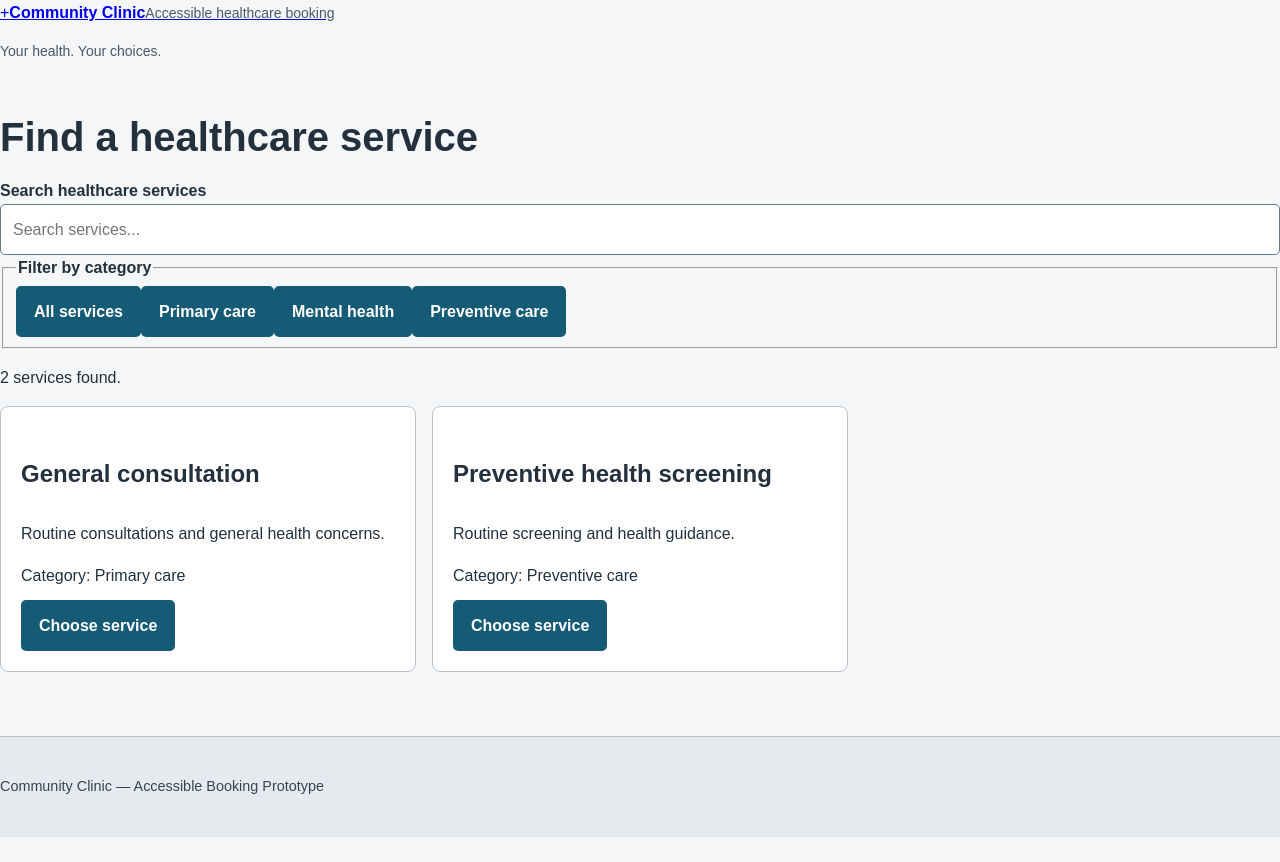
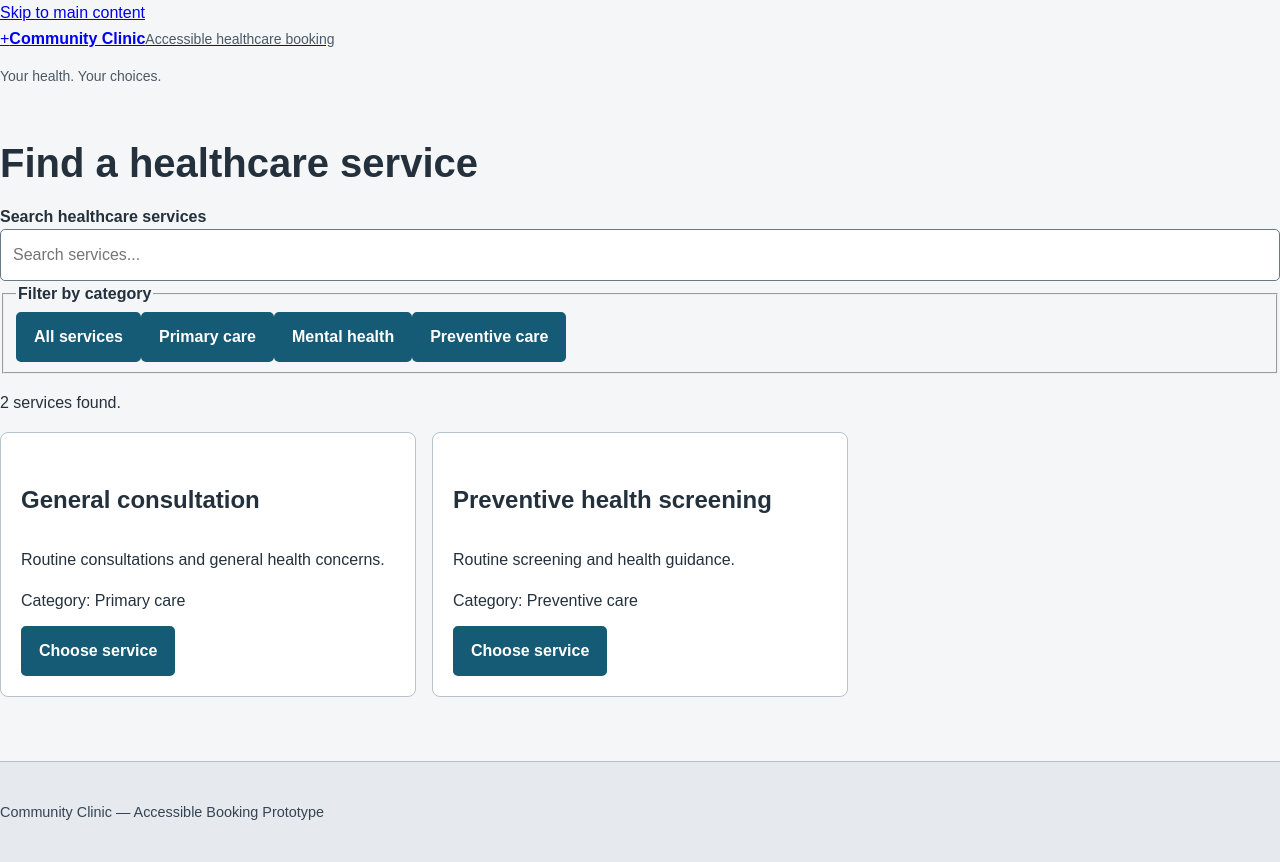
Before and after one commit to israelmogashoa1705/md-2026-0143, a React (Vite) app: page / in a window 1280 px wide. Before the commit the page ends 837 px from the top, so only its background shows below. Built offline with nearby package versions, Linux system fonts and the light colour scheme.

Commit message:
Updated App.jsx

```diff
--- a/src/App.jsx
+++ b/src/App.jsx
@@ -1,3 +1,4 @@
+
 import { useState } from "react";
 import Header from "./components/Header.jsx";
 import ServiceDirectory from "./components/ServiceDirectory.jsx";
@@ -16,11 +17,17 @@ function App() {
 
   return (
     <>
+      <a className="skip-link" href="#main">
+        Skip to main content
+      </a>
+
       <Header />
 
       <main id="main" className="container main-content">
         {!selectedService && (
-          <ServiceDirectory onChooseService={setSelectedService} />
+          <ServiceDirectory
+            onChooseService={setSelectedService}
+          />
         )}
 
         {selectedService && !booking && (
@@ -30,11 +37,20 @@ function App() {
             onCancel={startOver}
           />
         )}
+
+        {booking && (
+          <BookingConfirmation
+            booking={booking}
+            onStartOver={startOver}
+          />
+        )}
       </main>
 
       <footer className="site-footer">
         <div className="container">
-          <p>Community Clinic — Accessible Booking Prototype</p>
+          <p>
+            Community Clinic — Accessible Booking Prototype
+          </p>
         </div>
       </footer>
     </>
```
